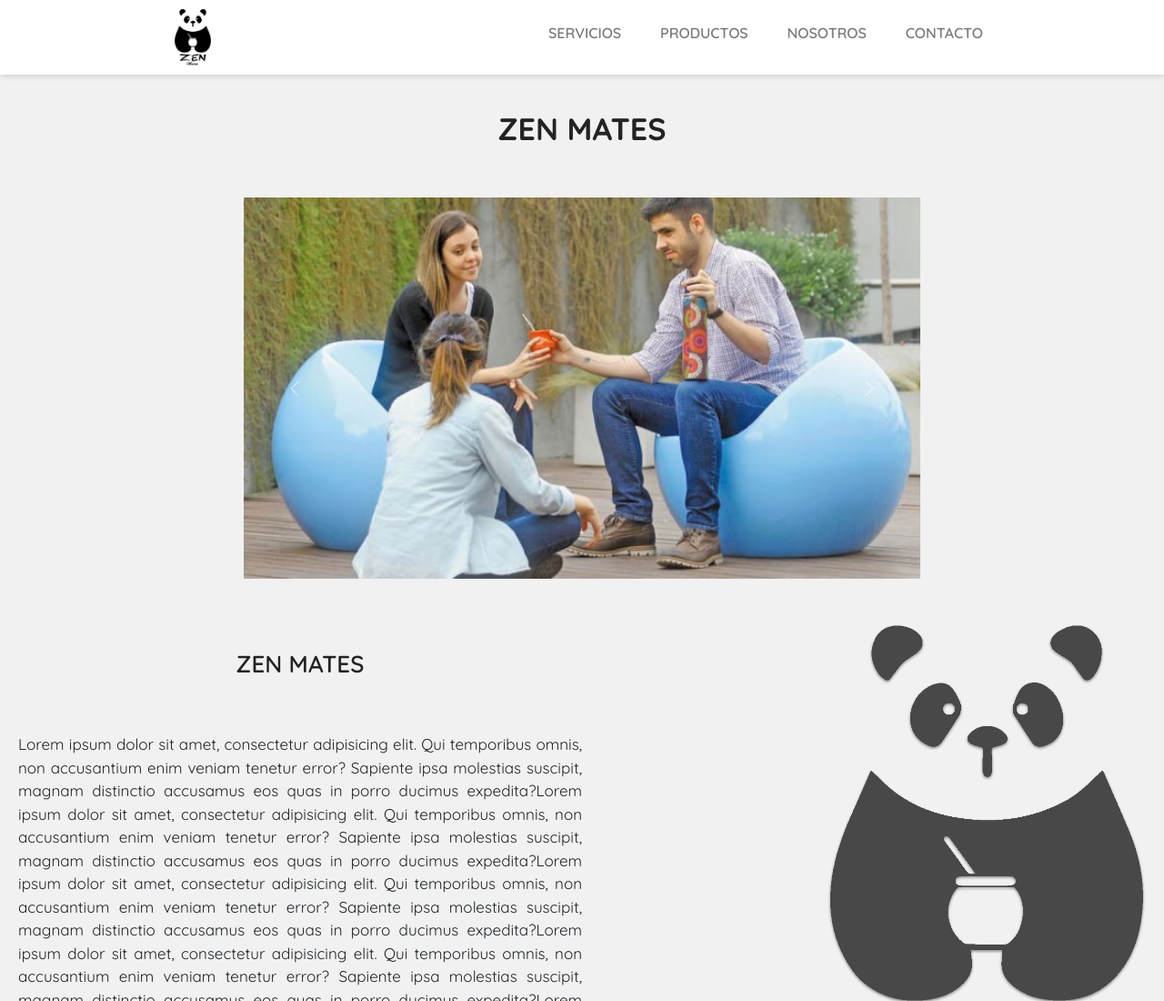
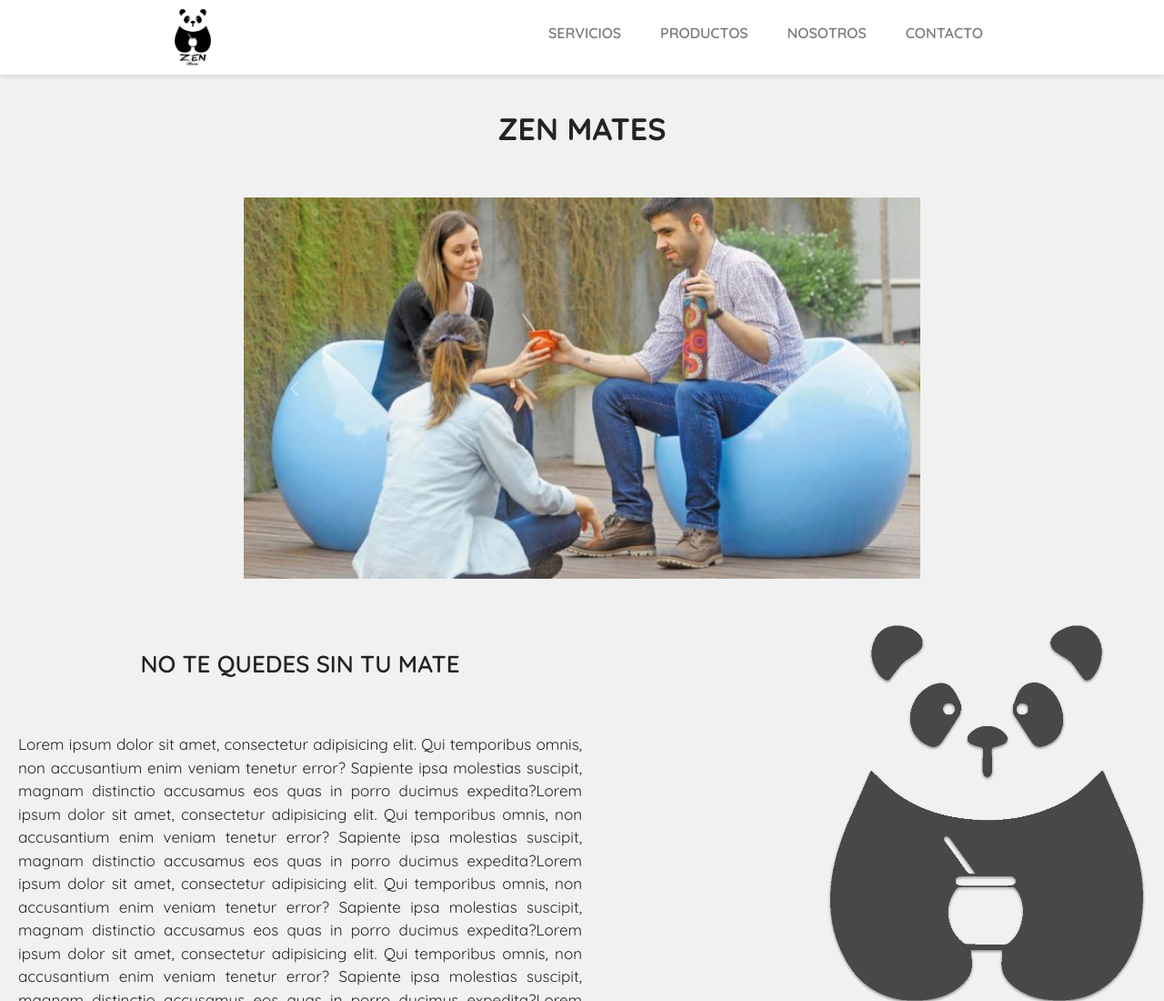
Before and after one commit to patri-alonsodelrio/zen_mates, a website: page index.html in a window 1280 px wide. Shown: the top 1100 px of the page at 91% size. Drawn offline with nearby package versions, Linux system fonts and the light colour scheme.

Commit message:
Mejoras SEO

```diff
--- a/index.html
+++ b/index.html
@@ -75,7 +75,7 @@
         </div>
         <section class="about">
             <div class="about__text">
-                <h2>Zen Mates</h2>
+                <h2>No te quedes sin tu mate</h2>
                 <p>Lorem ipsum dolor sit amet, consectetur adipisicing elit. Qui temporibus omnis, non accusantium enim
                     veniam tenetur error? Sapiente ipsa molestias suscipit, magnam distinctio accusamus eos quas in
                     porro ducimus expedita?Lorem ipsum dolor sit amet, consectetur adipisicing elit. Qui temporibus
```
Also changed, not shown: 2 other files.
